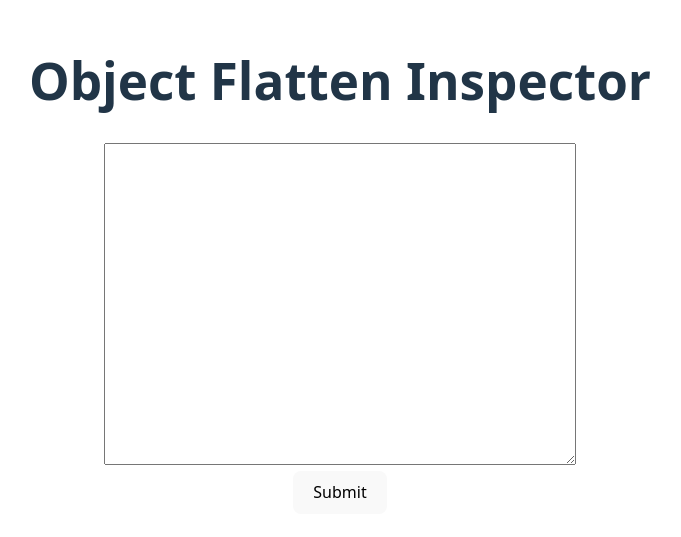
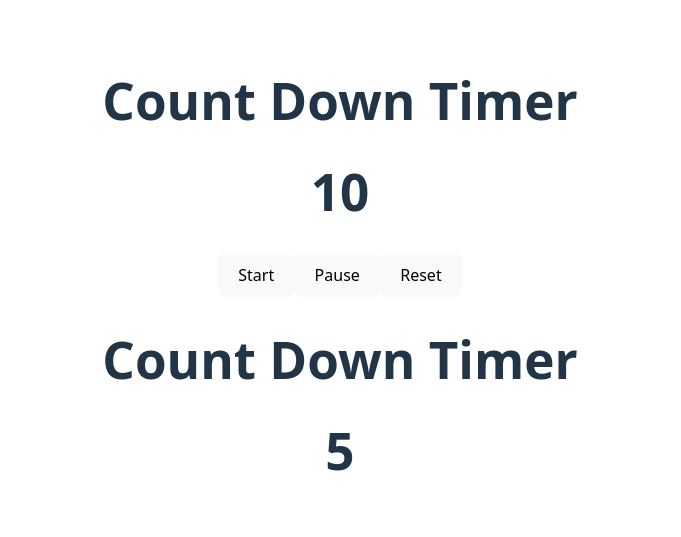
Before and after one commit to MhdJavithF/React-Machine-Coding, a React (Vite) app in the folder app/: page / in a window 1280 px wide. Shown: the part 125-662 px from the top of the page, without its empty margins (300-981 px from the left). Built offline with nearby package versions, Linux system fonts and the light colour scheme.

Commit message:
count down with buttons

```diff
--- a/app/src/App.jsx
+++ b/app/src/App.jsx
@@ -7,6 +7,8 @@ import Dropdown from './Components/Dropdown'
 import RefDemo from './Components/RefDemo'
 import ArrayFlatten from './Components/ArrayFlatten'
 import ObjectFlatten from './Components/ObjectFlatten'
+import CountDownTimer from './Components/CountDownTimerButtons'
+import CountDown from './Components/CountDown'
 
 
 function App() {
@@ -18,7 +20,9 @@ function App() {
       {/* <Dropdown /> */}
       {/* <RefDemo /> */}
       {/* <ArrayFlatten /> */}
-      <ObjectFlatten />
+      {/* <ObjectFlatten /> */}
+      <CountDownTimer />
+      <CountDown />
     </>
   )
 }
--- /dev/null
+++ b/app/src/Components/CountDown.jsx
@@ -0,0 +1,30 @@
+import React, { useEffect, useRef, useState } from 'react'
+
+const CountDown = () => {
+    const [time, setTime] = useState(10);
+
+    useEffect(() => {
+        let timer;
+        timer = setInterval(()=>{
+            setTime(prev => {
+                if(prev <= 0){
+                    clearInterval(timer);
+                    return 0;
+                }
+                return prev - 1;
+            })
+        }, 1000)
+        return () => {
+            clearInterval(timer);
+        }
+    }, []);
+
+    return (
+        <div>
+            <h1>Count Down Timer</h1>
+            <h1>{time}</h1>
+        </div>
+    )
+}
+
+export default CountDown
--- /dev/null
+++ b/app/src/Components/CountDownTimerButtons.jsx
@@ -0,0 +1,50 @@
+import React, { useEffect, useRef, useState } from 'react'
+
+const CountDownTimer = () => {
+    const [time, setTime] = useState(10);
+    const [isRunning, setRunning] = useState(false);
+    const timeRef = useRef(null);
+
+    useEffect(() => {
+        if(isRunning){
+            timeRef.current = setInterval(()=>{
+                setTime(prev => {
+                    if(prev <= 1){
+                        clearInterval(timeRef.current);
+                        setRunning(false);
+                        return 0;
+                    }
+                    return prev - 1;
+                })
+            }, 1000)
+        }
+
+        return () => {
+            clearInterval(timeRef.current);
+        }
+    }, [isRunning]);
+
+    const handleStart = () => {
+        setRunning(true);
+    }
+    const handlePause = () => {
+        clearInterval(timeRef.current);
+        setRunning(false);
+    }
+    const handleReset = () => {
+        clearInterval(timeRef.current);
+        setRunning(false);
+        setTime(10);
+    }
+    return (
+        <div>
+            <h1>Count Down Timer</h1>
+            <h1>{time}</h1>
+            <button onClick={handleStart} disabled={isRunning}>Start</button>
+            <button onClick={handlePause}>Pause</button>
+            <button onClick={handleReset}>Reset</button>
+        </div>
+    )
+}
+
+export default CountDownTimer
```
